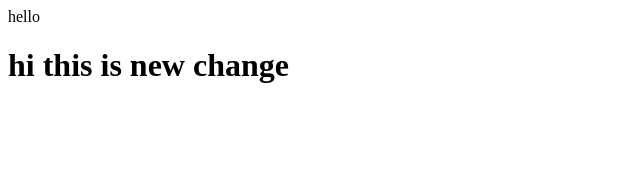
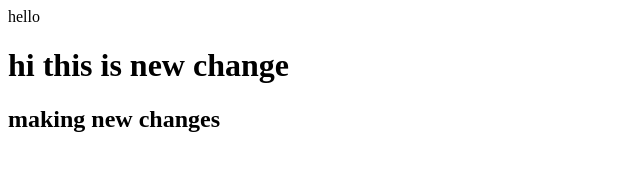
Before and after one commit to AjayKrishna9633/practice, a plain HTML site: page index.html in a window 1280 px wide. Shown: the whole page, without its empty margins (0-640 px from the left). Drawn offline with Linux system fonts and the light colour scheme.

Commit message:
new changes

```diff
--- a/index.html
+++ b/index.html
@@ -1,2 +1,3 @@
 <p>hello</p>
 <h1>hi this is new change</h1>
+<h2>making new changes </h2>
```
